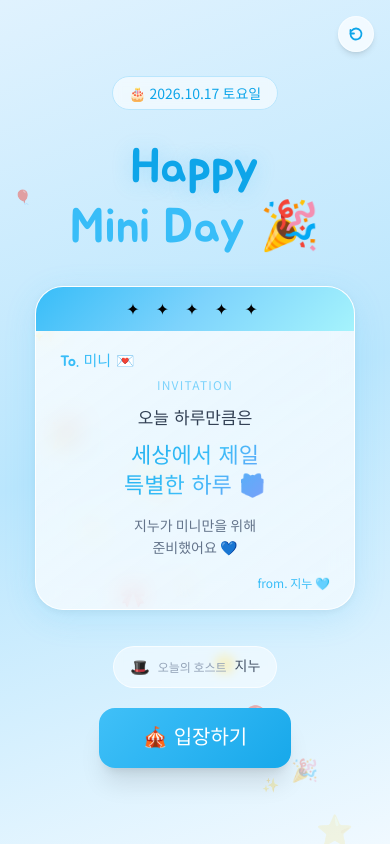
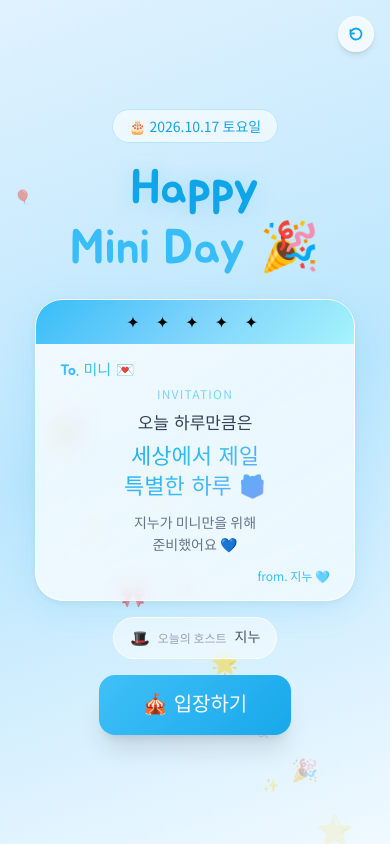
Before and after one commit to Blanc617/mini, a React (Vite) app: page / in a window 390 px wide. Built offline with nearby package versions, Linux system fonts and the light colour scheme.

Commit message:
fix: remove overflow:hidden from card, reduce spacing to prevent mobile clip

```diff
--- a/src/screens/Opening.tsx
+++ b/src/screens/Opening.tsx
@@ -91,7 +91,7 @@ export default function Opening({ state, advance, resetState }: ScreenProps) {
         {step === 0 && (
           <motion.div
             key="step0"
-            className="h-full flex flex-col items-center justify-center p-6 relative z-10"
+            className="h-full flex flex-col items-center justify-center px-6 py-4 relative z-10"
             initial={{ opacity: 0 }}
             animate={{ opacity: 1 }}
             exit={{ opacity: 0, scale: 0.96, transition: { duration: 0.25 } }}
@@ -102,7 +102,7 @@ export default function Opening({ state, advance, resetState }: ScreenProps) {
               initial={{ y: -16, opacity: 0 }}
               animate={{ y: 0, opacity: 1 }}
               transition={{ delay: 0.15 }}
-              className="bg-white/60 backdrop-blur-sm border border-sky-200 rounded-full px-4 py-1.5 text-sky-500 text-sm font-noto mb-7"
+              className="bg-white/60 backdrop-blur-sm border border-sky-200 rounded-full px-4 py-1.5 text-sky-500 text-sm font-noto mb-4"
             >
               🎂 2026.10.17 토요일
             </motion.div>
@@ -121,7 +121,7 @@ export default function Opening({ state, advance, resetState }: ScreenProps) {
               initial={{ y: 24, opacity: 0 }}
               animate={{ y: 0, opacity: 1 }}
               transition={{ delay: 0.42, type: 'spring', stiffness: 180 }}
-              className="font-jua text-5xl text-sky-400 text-center leading-tight mb-7"
+              className="font-jua text-5xl text-sky-400 text-center leading-tight mb-5"
             >
               Mini Day 🎉
             </motion.h1>
@@ -131,37 +131,36 @@ export default function Opening({ state, advance, resetState }: ScreenProps) {
               initial={{ y: 28, opacity: 0 }}
               animate={{ y: 0, opacity: 1 }}
               transition={{ delay: 0.58 }}
-              className="w-full max-w-xs mb-9"
+              className="w-full max-w-xs mb-4"
               style={{
                 background: 'linear-gradient(145deg, rgba(255,255,255,0.75), rgba(240,249,255,0.85))',
                 backdropFilter: 'blur(12px)',
                 borderRadius: 28,
                 border: '1.5px solid rgba(255,255,255,0.9)',
                 boxShadow: '0 8px 32px rgba(56,189,248,0.15), 0 2px 8px rgba(0,0,0,0.06)',
-                overflow: 'hidden',
               }}
             >
               {/* 상단 장식 띠 */}
-              <div style={{ background: 'linear-gradient(135deg, #38bdf8, #7dd3fc, #a5f3fc)', padding: '10px 0', textAlign: 'center', letterSpacing: 6, fontSize: 16 }}>
+              <div style={{ background: 'linear-gradient(135deg, #38bdf8, #7dd3fc, #a5f3fc)', padding: '10px 0', textAlign: 'center', letterSpacing: 6, fontSize: 16, borderRadius: '26px 26px 0 0' }}>
                 ✦ ✦ ✦ ✦ ✦
               </div>
 
               {/* 본문 */}
-              <div style={{ padding: '20px 24px 18px' }}>
+              <div style={{ padding: '16px 24px 16px' }}>
                 <p className="font-jua text-left text-sky-400 mb-1" style={{ fontSize: 15 }}>To. 미니 💌</p>
-                <p className="font-noto text-sky-300 text-xs text-center tracking-widest mb-3">INVITATION</p>
+                <p className="font-noto text-sky-300 text-xs text-center tracking-widest mb-2">INVITATION</p>
 
-                <p className="font-jua text-center text-slate-700 leading-relaxed mb-2" style={{ fontSize: 17 }}>
+                <p className="font-jua text-center text-slate-700 leading-relaxed mb-1" style={{ fontSize: 17 }}>
                   오늘 하루만큼은
                 </p>
-                <p className="font-jua text-center leading-snug mb-3" style={{ fontSize: 22, background: 'linear-gradient(135deg, #0ea5e9, #38bdf8, #a78bfa)', WebkitBackgroundClip: 'text', WebkitTextFillColor: 'transparent' }}>
+                <p className="font-jua text-center leading-snug mb-2" style={{ fontSize: 22, background: 'linear-gradient(135deg, #0ea5e9, #38bdf8, #a78bfa)', WebkitBackgroundClip: 'text', WebkitTextFillColor: 'transparent' }}>
                   세상에서 제일<br />특별한 하루 🎁
                 </p>
                 <p className="font-noto text-slate-500 text-center text-sm leading-relaxed">
                   지누가 미니만을 위해<br />준비했어요 💙
                 </p>
 
-                <p className="font-noto text-right text-xs text-sky-400 mt-4">from. 지누 🩵</p>
+                <p className="font-noto text-right text-xs text-sky-400 mt-3">from. 지누 🩵</p>
               </div>
 
             </motion.div>
@@ -171,7 +170,7 @@ export default function Opening({ state, advance, resetState }: ScreenProps) {
               initial={{ opacity: 0, y: 8 }}
               animate={{ opacity: 1, y: 0 }}
               transition={{ delay: 0.65 }}
-              className="flex items-center gap-2 bg-white/50 backdrop-blur-sm border border-white/70 rounded-full px-4 py-2 mb-5"
+              className="flex items-center gap-2 bg-white/50 backdrop-blur-sm border border-white/70 rounded-full px-4 py-2 mb-4"
             >
               <span className="text-base">🎩</span>
               <p className="font-noto text-xs text-slate-400">오늘의 호스트</p>
```
